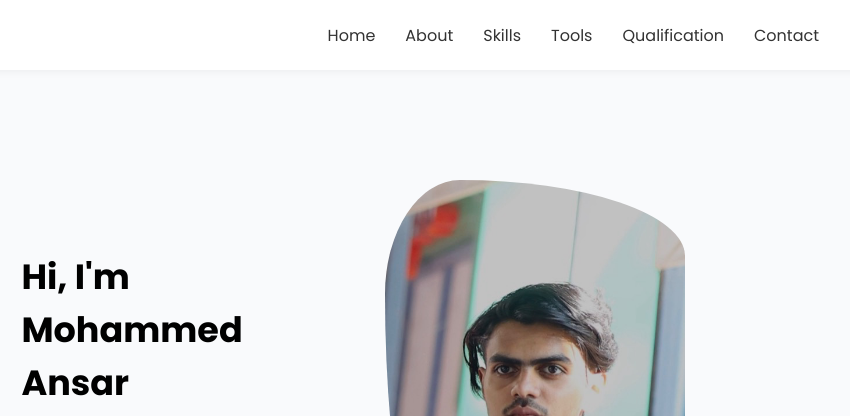
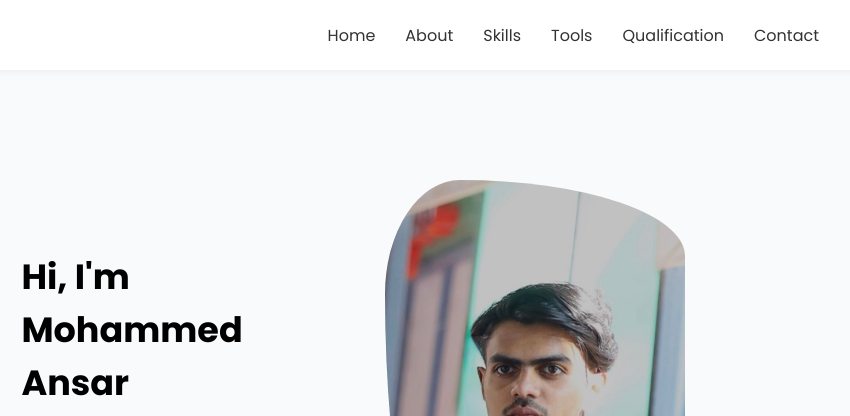
Before and after one commit to ansarnazeer/portfolio, a plain HTML site: page index.html in a window 1280 px wide. Shown: the top 416 px of the page, 333-1183 px from the left. Drawn offline with nearby package versions, Linux system fonts and the light colour scheme.

Commit message:
updated profile photo

```diff
--- a/index.html
+++ b/index.html
@@ -66,7 +66,7 @@
 
         <!-- Profile  -->
         <div class="profile">
-            <img src="/pic.jpg" alt="Profile Photo">
+            <img src="/IMG_8074.JPG.jpeg" alt="Profile Photo">
 
         </div>
     </section>
```
Also changed, not shown: IMG_8074.JPG.jpeg (added).
